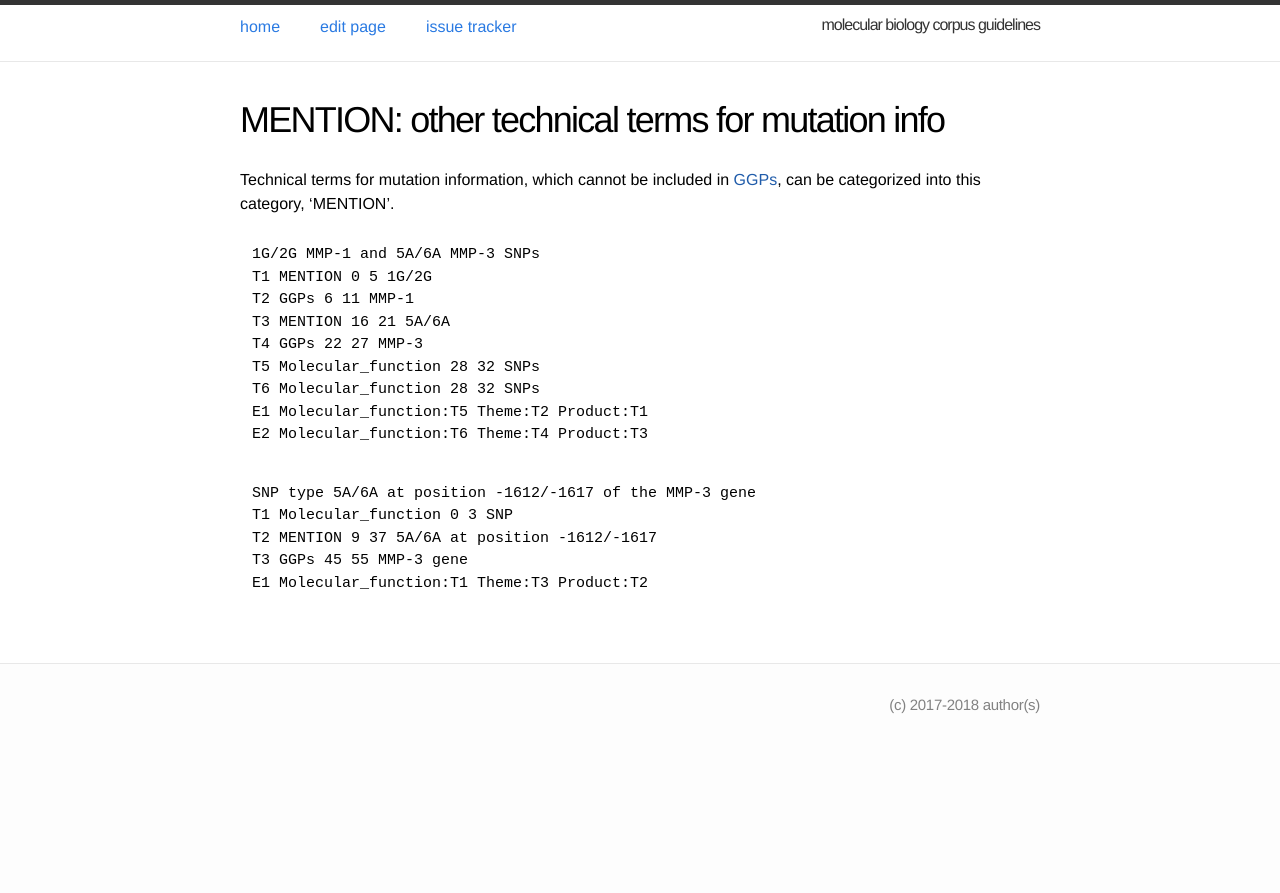
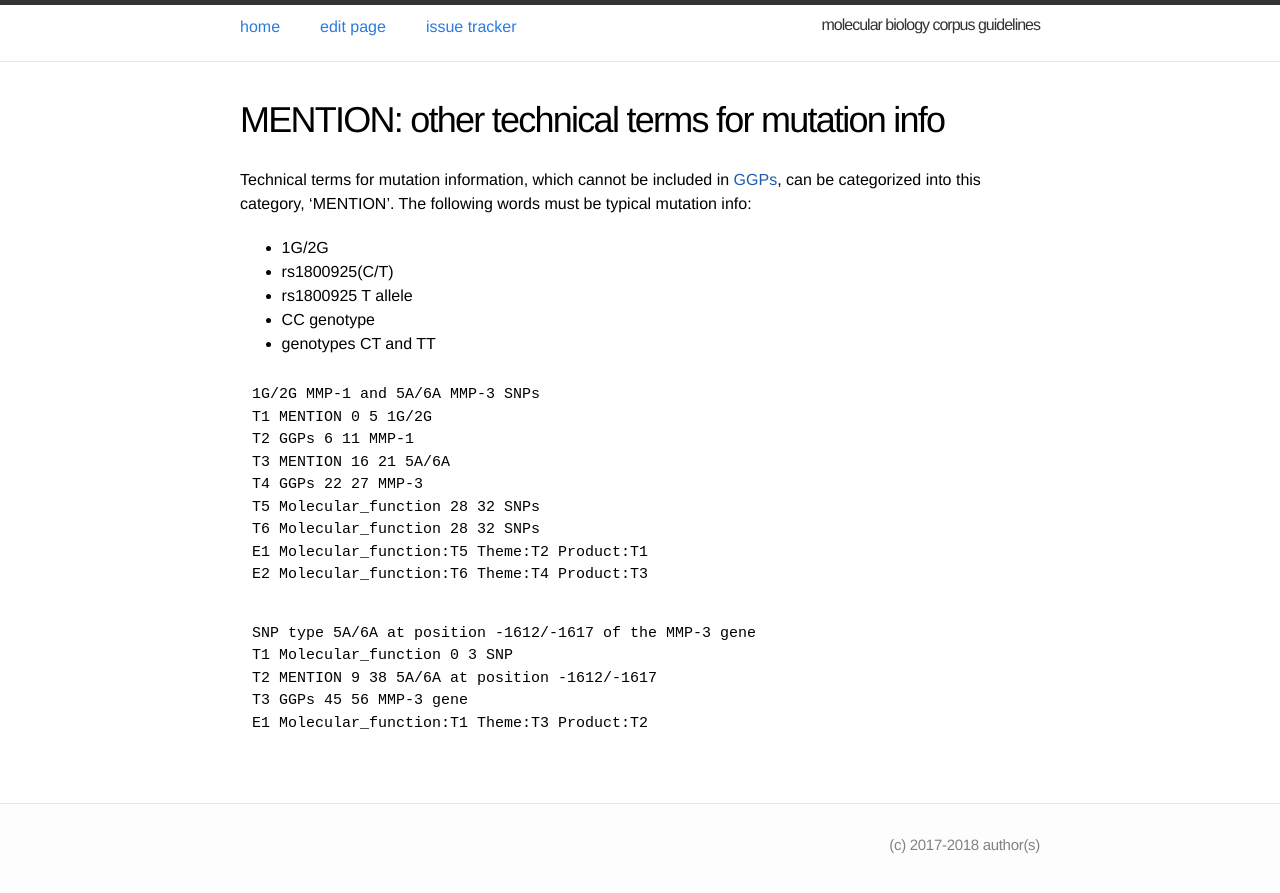
Before and after one commit to ezcatdb/molbiol_lung_corpus-guidelines, a Jekyll site: the page built from _entity/MENTION.md, in a window 1280 px wide. Shown: the top 893 px of the page. Built offline with Jekyll 4.4.1, drawn with Linux system fonts in a browser that asks for light colours.

Commit message:
examples of entities included & correction of sample sentence in _entity/MENTION.md

```diff
--- a/_entity/MENTION.md
+++ b/_entity/MENTION.md
@@ -10,6 +10,12 @@ order: 101
 <!-- details -->
 
 Technical terms for mutation information, which cannot be included in [GGPs](), can be categorized into this category, 'MENTION'.
+The following words must be typical mutation info:
+ - 1G/2G
+ - rs1800925(C/T)
+ - rs1800925 T allele
+ - CC genotype
+ - genotypes CT and TT
 
 ~~~ ann
 1G/2G MMP-1 and 5A/6A MMP-3 SNPs
@@ -25,7 +31,7 @@ E2 Molecular_function:T6 Theme:T4 Product:T3
 ~~~ ann
 SNP type 5A/6A at position -1612/-1617 of the MMP-3 gene
 T1 Molecular_function 0 3 SNP
-T2 MENTION 9 37 5A/6A at position -1612/-1617
-T3 GGPs 45 55 MMP-3 gene
+T2 MENTION 9 38 5A/6A at position -1612/-1617
+T3 GGPs 45 56 MMP-3 gene
 E1 Molecular_function:T1 Theme:T3 Product:T2
 ~~~
```
